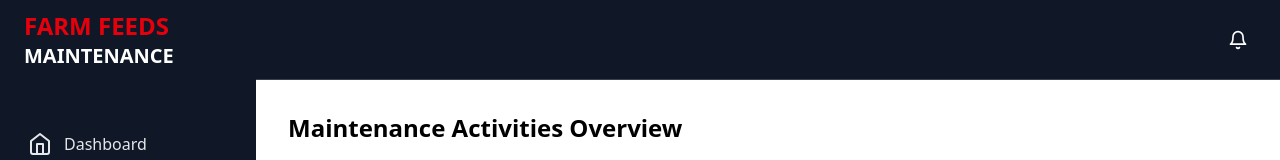
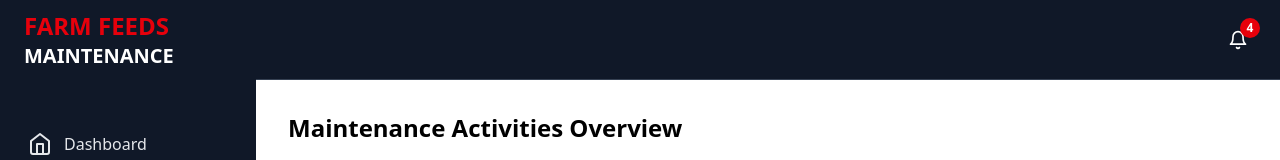
Before and after one commit to BenaKaniaru/farm-feeds, a React (Vite) app in the folder maintenance/: page / in a window 1280 px wide. Shown: the top 160 px of the page. Built offline with nearby package versions, Linux system fonts and the light colour scheme.

Commit message:
fixed rendering of the notifications page

```diff
--- a/maintenance/src/components/Topbar.jsx
+++ b/maintenance/src/components/Topbar.jsx
@@ -1,8 +1,12 @@
 import { FiBell } from "react-icons/fi";
 import { useState } from "react";
+import { Link } from "react-router-dom";
 
 export default function Topbar() {
   const [showTooltip, setShowTooltip] = useState(false);
+
+  // Example: you can later get this from context or API
+  const notificationCount = 4;
 
   return (
     <div className="fixed top-0 left-0 right-0 h-20 bg-gray-900 border-b border-gray-700 p-6 flex flex-row justify-between items-center z-40">
@@ -12,22 +16,31 @@ export default function Topbar() {
         <h2 className="text-xl text-white font-black">MAINTENANCE</h2>
       </div>
 
-      {/* Right side - Bell with tooltip */}
-      <div
+      {/* Right side - Bell + Badge + Tooltip */}
+      <Link
+        to="/notifications"
         className="relative flex flex-col gap-1 cursor-pointer hover:bg-gray-700 p-2 rounded-md"
         onMouseEnter={() => setShowTooltip(true)}
         onMouseLeave={() => setShowTooltip(false)}
-        onTouchStart={() => setShowTooltip(!showTooltip)} // 👈 works on mobile
+        onTouchStart={() => setShowTooltip(!showTooltip)}
       >
+        {/* Bell Icon */}
         <FiBell className="text-white text-xl" />
 
-        {/* Tooltip (bottom center) */}
+        {/* 🔴 Badge Counter */}
+        {notificationCount > 0 && (
+          <span className="absolute -top-1 -right-1 bg-red-600 text-white text-xs font-bold w-5 h-5 flex items-center justify-center rounded-full">
+            {notificationCount}
+          </span>
+        )}
+
+        {/* Tooltip */}
         {showTooltip && (
           <div className="absolute top-full left-1/2 transform -translate-x-1/2 mt-2 bg-gray-800 text-white text-sm px-2 py-1 rounded-md shadow-lg whitespace-nowrap">
             Notifications
           </div>
         )}
-      </div>
+      </Link>
     </div>
   );
 }
```
